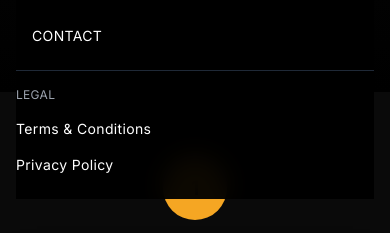
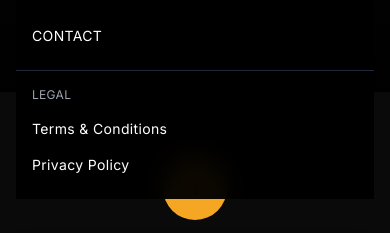
Before and after one commit to Zzubayr/cosignatureshomes, a Next.js app: page /booking in a window 390 px wide. Both pictures are taken after a click on the button 362 px from the left and 40 px from the top of the page. Shown: the part 390-623 px from the top of the page. Built offline with nearby package versions, Linux system fonts and the light colour scheme; no server answers; a web font is replaced by a local one.

Commit message:
small changes

```diff
--- a/components/Navigation.tsx
+++ b/components/Navigation.tsx
@@ -310,7 +310,7 @@ const Navigation = () => {
               ))}
 
               {/* Mobile Policy Links */}
-              <div className="border-t border-gray-800 pt-4 mt-4">
+              <div className="border-t border-gray-800 pl-4 pt-4 mt-4">
                 <p className="text-gray-400 text-xs uppercase tracking-wide mb-2">Legal</p>
                 <Link
                   href="/terms"
```
